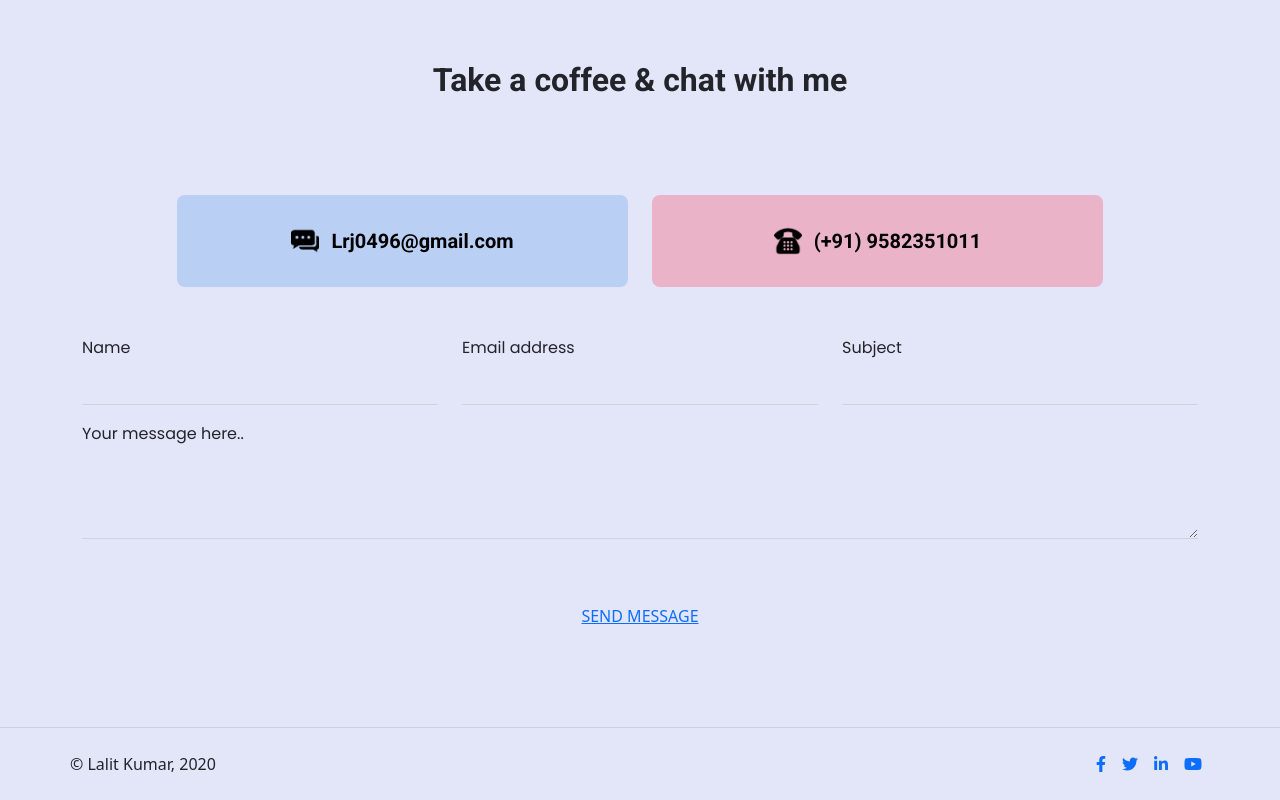
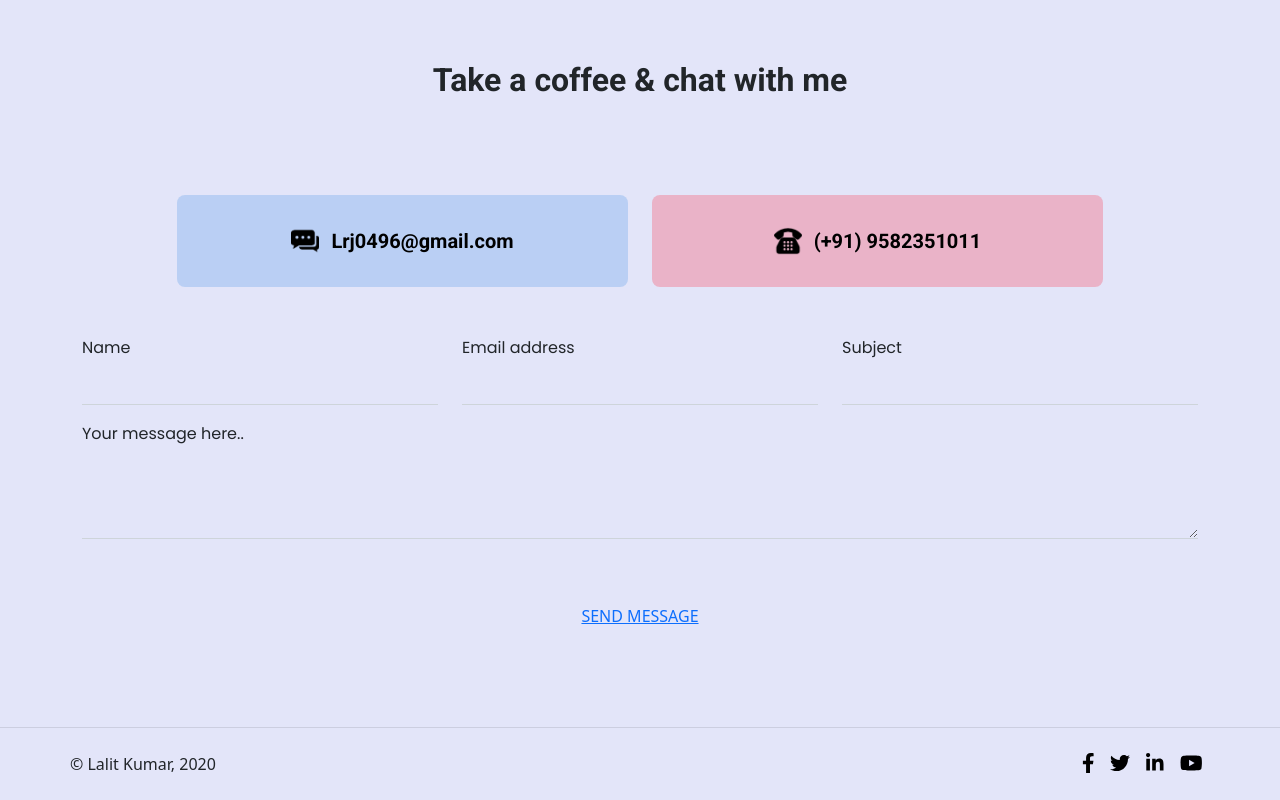
Before and after one commit to lalit-029/react-course, a React (Create React App) app: page / in a window 1280 px wide. Shown: the part 1088-1888 px from the top of the page. Built offline with nearby package versions, Linux system fonts and the light colour scheme.

Commit message:
added stylefor footer

```diff
--- a/src/App.scss
+++ b/src/App.scss
@@ -140,6 +140,26 @@ body{
       }
     }
   }
+  .footer-container{
+    span{
+      font-weight: 500;
+      &:hover{
+        color: #313bac;
+      }
+    }
+    .font-row{
+      a{
+        svg{
+          cursor: pointer;
+          color: #000;
+          font-size: 20px;
+          &:hover{
+            color: #313bac;
+          }
+        }
+      }
+    }
+  }
 }
 @media (max-width: 575.98px) {
   .App {
```
